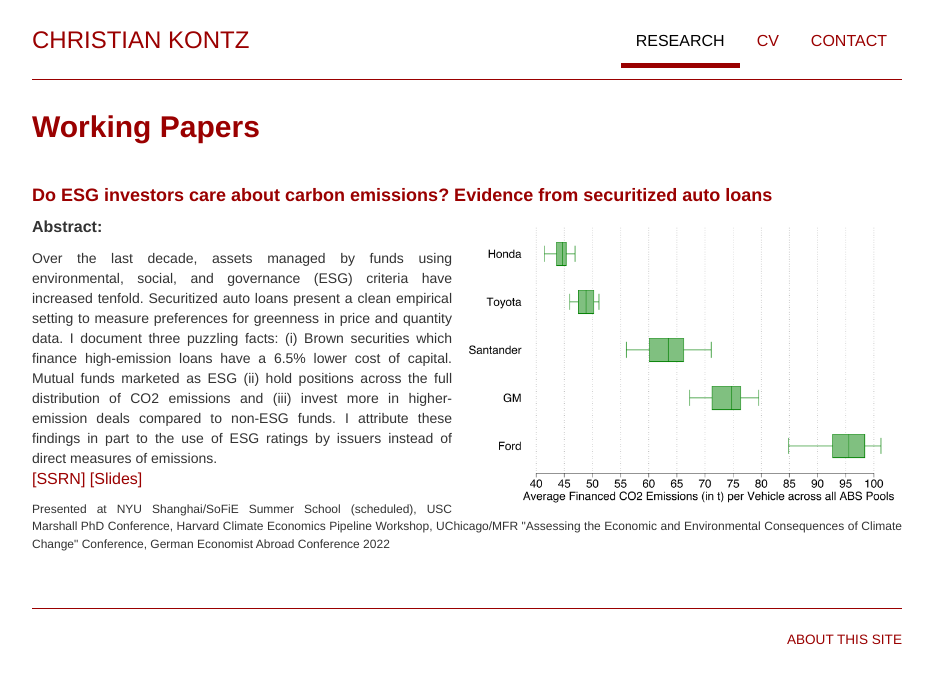
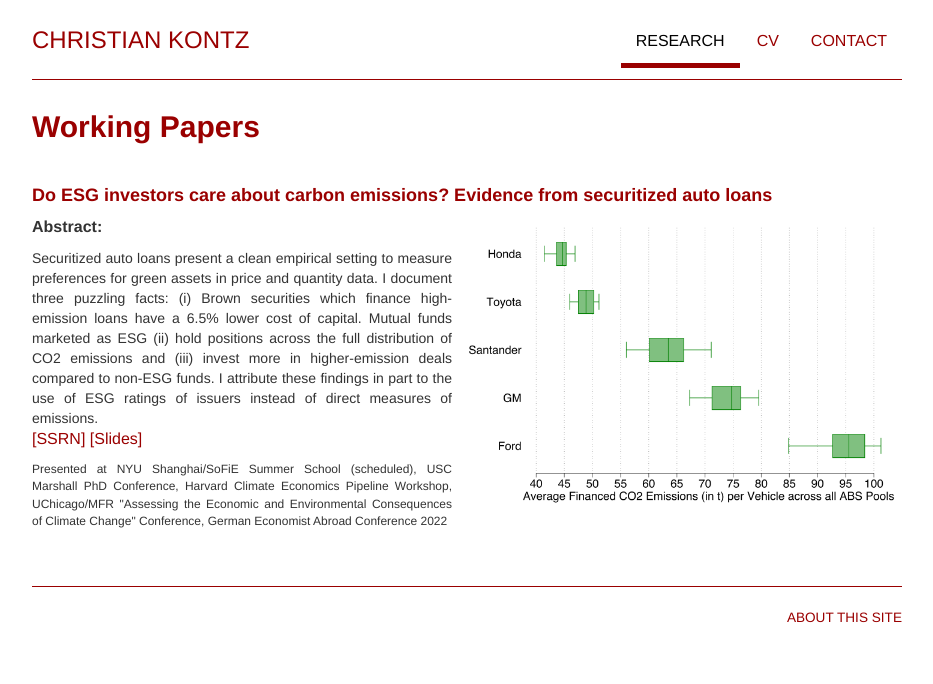
Before and after one commit to cg89x/cg89x.github.io, a Jekyll site: the page built from research/index.md, in a window 1280 px wide. Shown: the top 684 px of the page, without its empty margins (173-1106 px from the left). Built offline with Jekyll 4.4.1, drawn with Linux system fonts in a browser that asks for light colours; some web fonts are replaced.

Commit message:
update research

```diff
--- a/research/index.md
+++ b/research/index.md
@@ -17,7 +17,7 @@ published: true
 <a href="https://ssrn.com/abstract=4357312"><img style="float: right;max-width: 450px; height: auto;" src="../img/autoABS.png"></a>
 <br>
 <div style="text-align: justify;font-size: 14px;" >
-Over the last decade, assets managed by funds using environmental, social, and governance (ESG) criteria have increased tenfold. Securitized auto loans present a clean empirical setting to measure preferences for greenness in price and quantity data. I document three puzzling facts: (i) Brown securities which finance high-emission loans have a 6.5% lower cost of capital. Mutual funds marketed as ESG (ii) hold positions across the full distribution of CO2 emissions and (iii) invest more in higher-emission deals compared to non-ESG funds. I attribute these findings in part to the use of ESG ratings by issuers instead of direct measures of emissions.
+Securitized auto loans present a clean empirical setting to measure preferences for green assets in price and quantity data. I document three puzzling facts: (i) Brown securities which finance high-emission loans have a 6.5% lower cost of capital. Mutual funds marketed as ESG (ii) hold positions across the full distribution of CO2 emissions and (iii) invest more in higher-emission deals compared to non-ESG funds. I attribute these findings in part to the use of ESG ratings of issuers instead of direct measures of emissions.
 </div>
 <a href="https://ssrn.com/abstract=4357312">[SSRN]</a>
 <a href="../files/Kontz_ESG_auto_ABS_slides.pdf">[Slides]</a>
```
